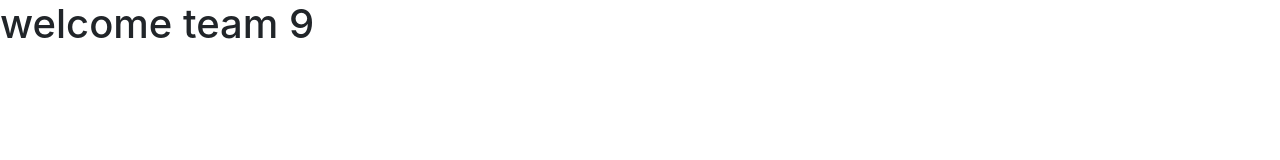
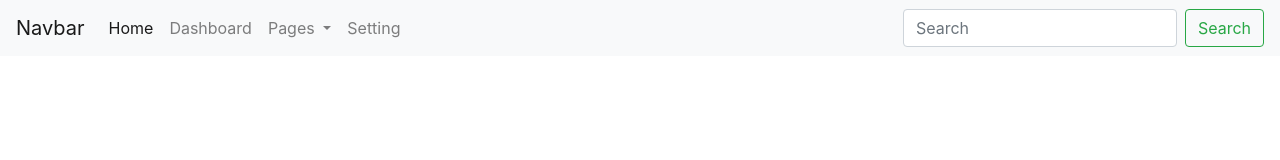
Before and after one commit to mosalah1094/Route-team9, a plain HTML site: page index.html in a window 1280 px wide. Drawn offline with Linux system fonts and the light colour scheme.

Commit message:
add navbar for test

```diff
--- a/index.html
+++ b/index.html
@@ -20,7 +20,39 @@
 
 <body>
 
-	<h1>welcome team 9</h1>
+    <nav class="navbar navbar-expand-lg navbar-light bg-light">
+        <a class="navbar-brand" href="#">Navbar</a>
+        <button class="navbar-toggler" type="button" data-toggle="collapse" data-target="#navbarSupportedContent" aria-controls="navbarSupportedContent" aria-expanded="false" aria-label="Toggle navigation">
+    <span class="navbar-toggler-icon"></span>
+  </button>
+
+        <div class="collapse navbar-collapse" id="navbarSupportedContent">
+            <ul class="navbar-nav mr-auto">
+                <li class="nav-item active">
+                    <a class="nav-link" href="#">Home <span class="sr-only">(current)</span></a>
+                </li>
+                <li class="nav-item">
+                    <a class="nav-link" href="#">Dashboard</a>
+                </li>
+                <li class="nav-item dropdown">
+                    <a class="nav-link dropdown-toggle" href="#" id="navbarDropdown" role="button" data-toggle="dropdown" aria-haspopup="true" aria-expanded="false">
+          Pages
+        </a>
+                    <div class="dropdown-menu" aria-labelledby="navbarDropdown">
+                        <a class="dropdown-item" href="#">Page 1</a>
+                        <a class="dropdown-item" href="#">Page 2</a>
+                    </div>
+                </li>
+                <li class="nav-item">
+                    <a class="nav-link" href="#">Setting</a>
+                </li>
+            </ul>
+            <form class="form-inline my-2 my-lg-0">
+                <input class="form-control mr-sm-2" type="search" placeholder="Search" aria-label="Search">
+                <button class="btn btn-outline-success my-2 my-sm-0" type="submit">Search</button>
+            </form>
+        </div>
+    </nav>
 
 
     <!--  ///////////////////////////////////////////////////////////////////////////////////////////////////////////////////////////  -->
```
